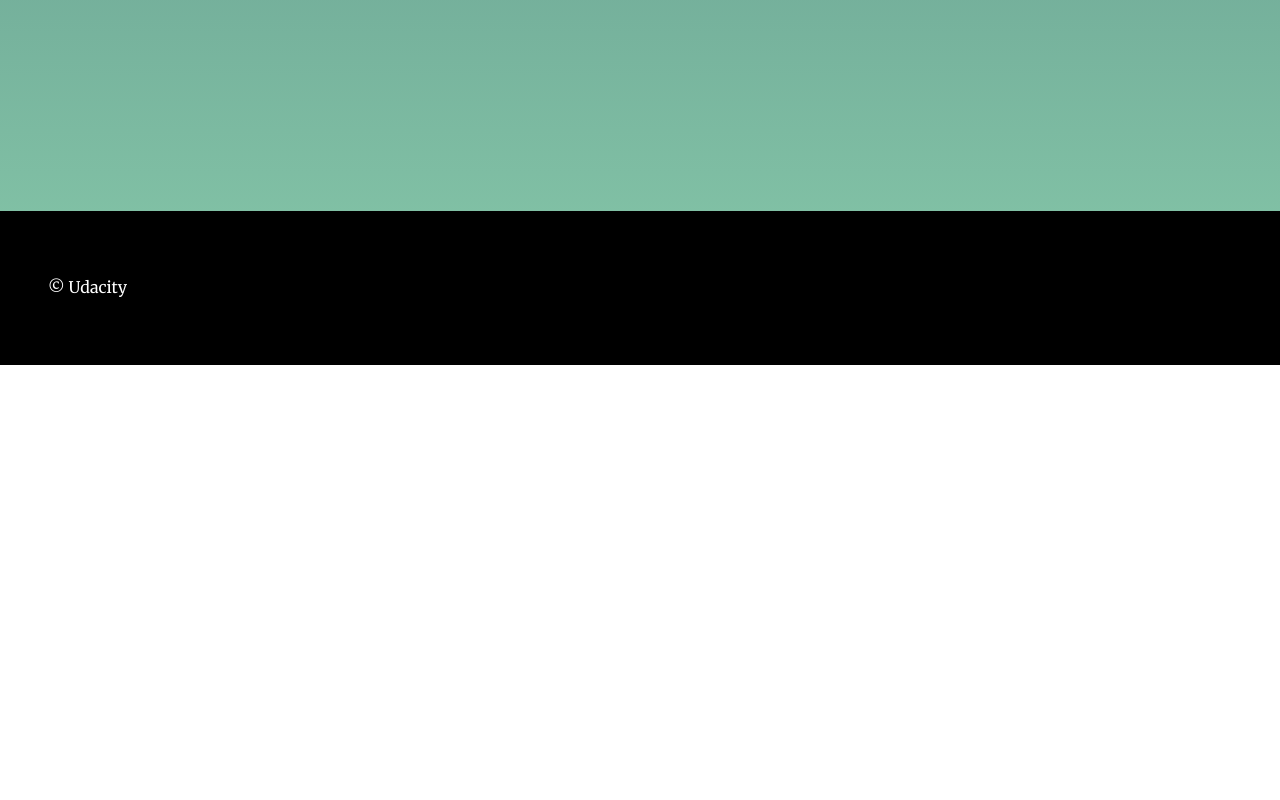
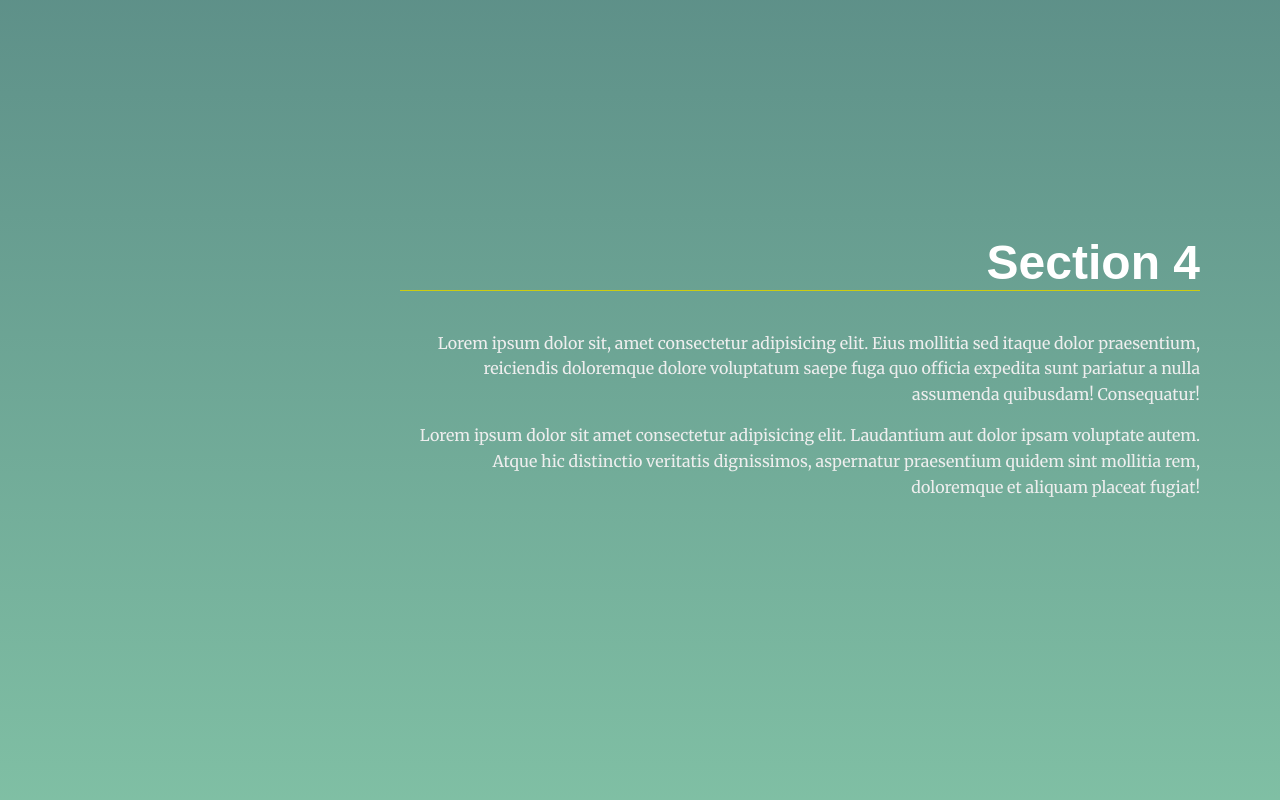
Before and after one commit to urmilbhatt/fend-nanodegree-2023, a plain HTML site: page projects/landing-page/index.html in a window 1280 px wide. Shown: the part 2260-3060 px from the top of the page. Before the commit the page ends 2625 px from the top, so only its background shows below. Drawn offline with Linux system fonts and the light colour scheme.

Commit message:
Add section four in the html file

```diff
--- a/projects/landing-page/index.html
+++ b/projects/landing-page/index.html
@@ -50,6 +50,14 @@
         <p>Aliquam a convallis justo. Vivamus venenatis, erat eget pulvinar gravida, ipsum lacus aliquet velit, vel luctus diam ipsum a diam. Cras eu tincidunt arcu, vitae rhoncus purus. Vestibulum fermentum consectetur porttitor. Suspendisse imperdiet porttitor tortor, eget elementum tortor mollis non.</p>
       </div>
     </section>
+    <section id="section4" data-nav="Section 4">
+      <div class="landing__container">
+        <h2>Section 4</h2>
+        <p>Lorem ipsum dolor sit, amet consectetur adipisicing elit. Eius mollitia sed itaque dolor praesentium, reiciendis doloremque dolore voluptatum saepe fuga quo officia expedita sunt pariatur a nulla assumenda quibusdam! Consequatur!</p>
+
+        <p>Lorem ipsum dolor sit amet consectetur adipisicing elit. Laudantium aut dolor ipsam voluptate autem. Atque hic distinctio veritatis dignissimos, aspernatur praesentium quidem sint mollitia rem, doloremque et aliquam placeat fugiat!</p>
+      </div>
+    </section>
   </main>
   <footer class="page__footer">
     <p>&copy Udacity</p>
```
